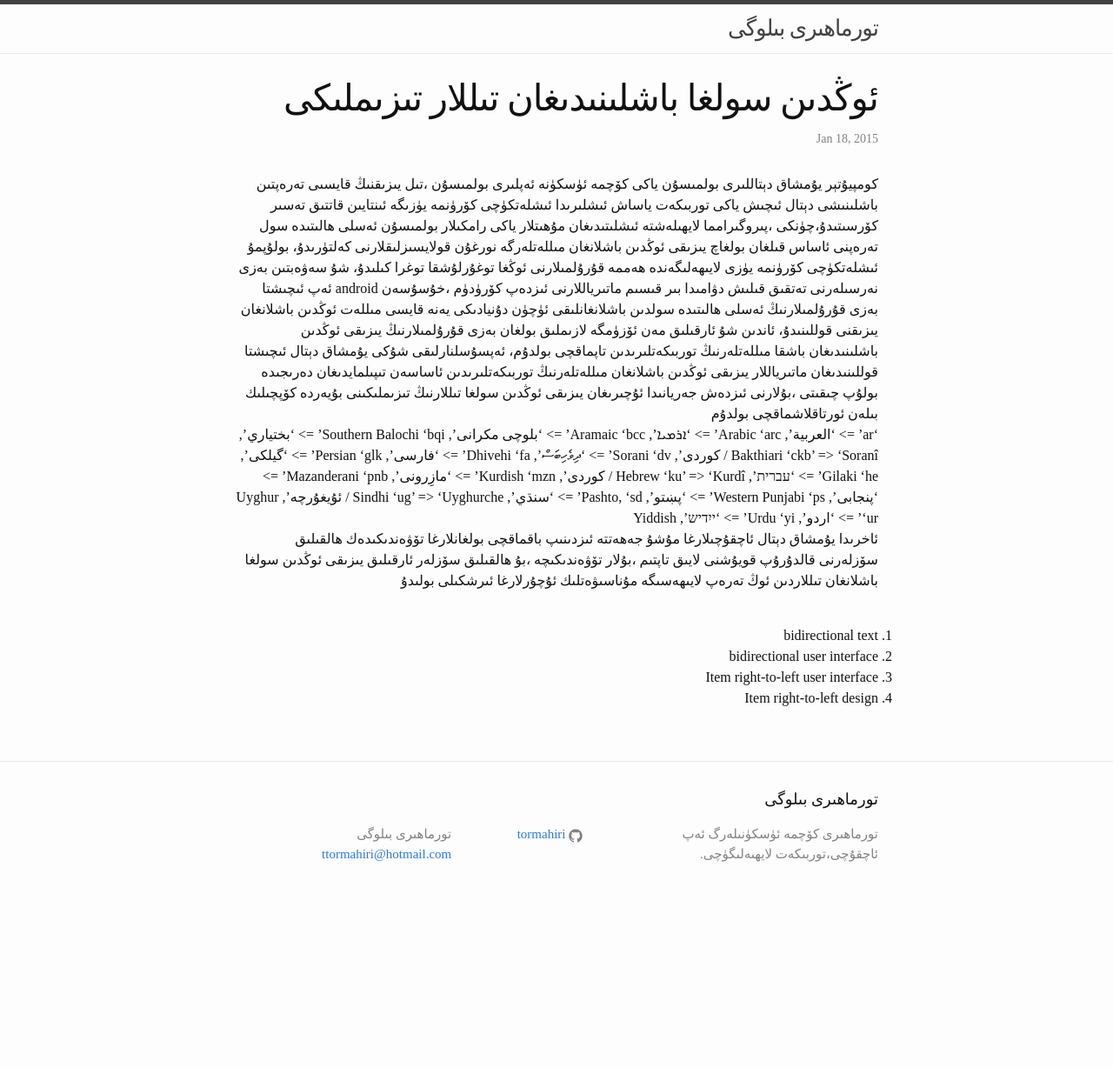
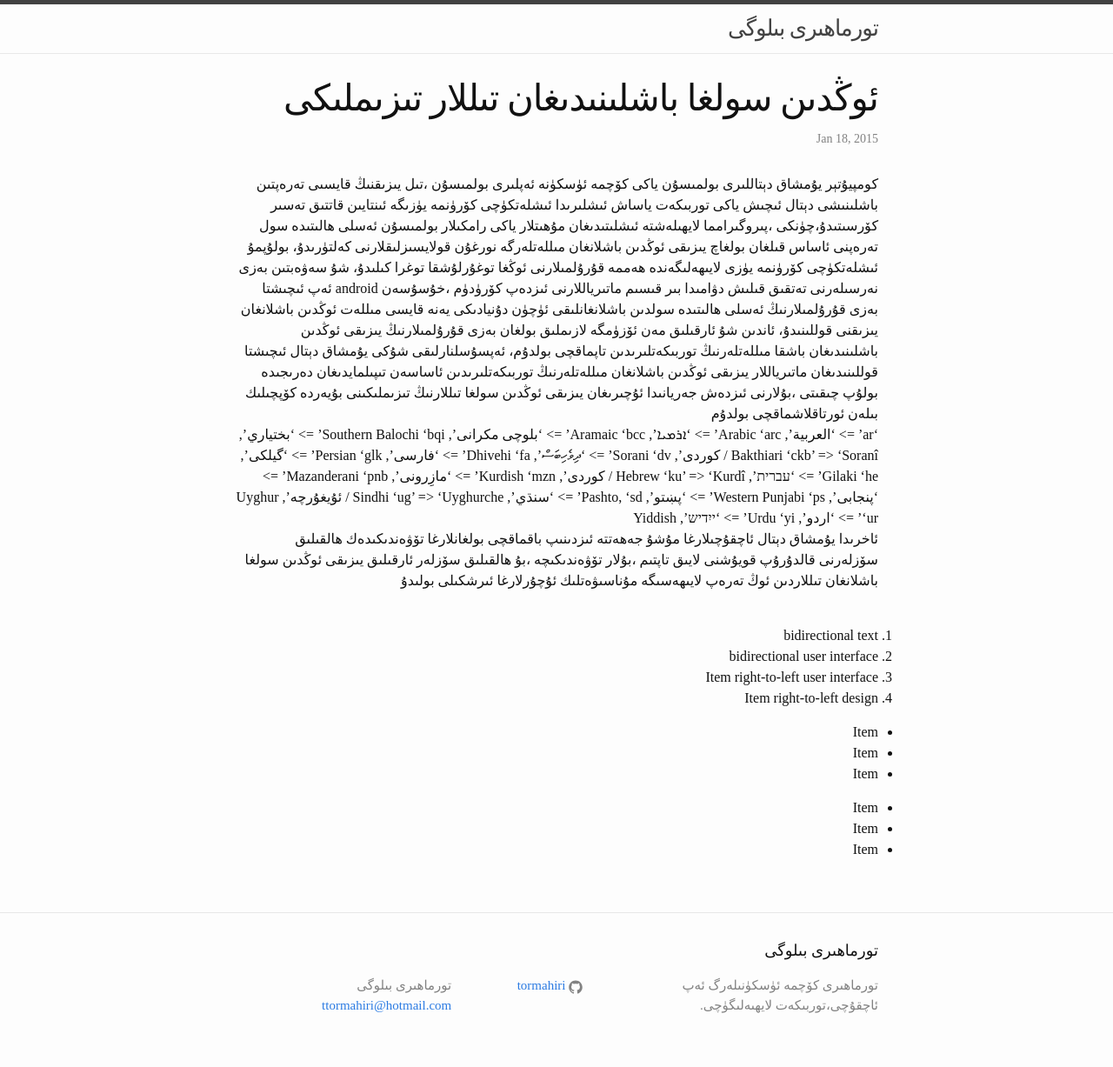
Before and after one commit to tormahiri/blog, a Jekyll site: the page built from _posts/2015-01-18-ogdin-solga-bashlinidigan-tellar.markdown, in a window 1280 px wide. Shown: the whole page at 87% size. Built offline with Jekyll 4.4.1, drawn with Linux system fonts in a browser that asks for light colours; before the commit the page ends 1053 px from its top, so only the background shows below that.

Commit message:
Update 2015-01-18-ogdin-solga-bashlinidigan-tellar.markdown

```diff
--- a/_posts/2015-01-18-ogdin-solga-bashlinidigan-tellar.markdown
+++ b/_posts/2015-01-18-ogdin-solga-bashlinidigan-tellar.markdown
@@ -32,3 +32,11 @@ categories: language
 2. bidirectional user interface
 3. Item right-to-left user interface
 3. Item right-to-left design
+
+* Item
+* Item
+* Item
+
+- Item
+- Item
+- Item
```
